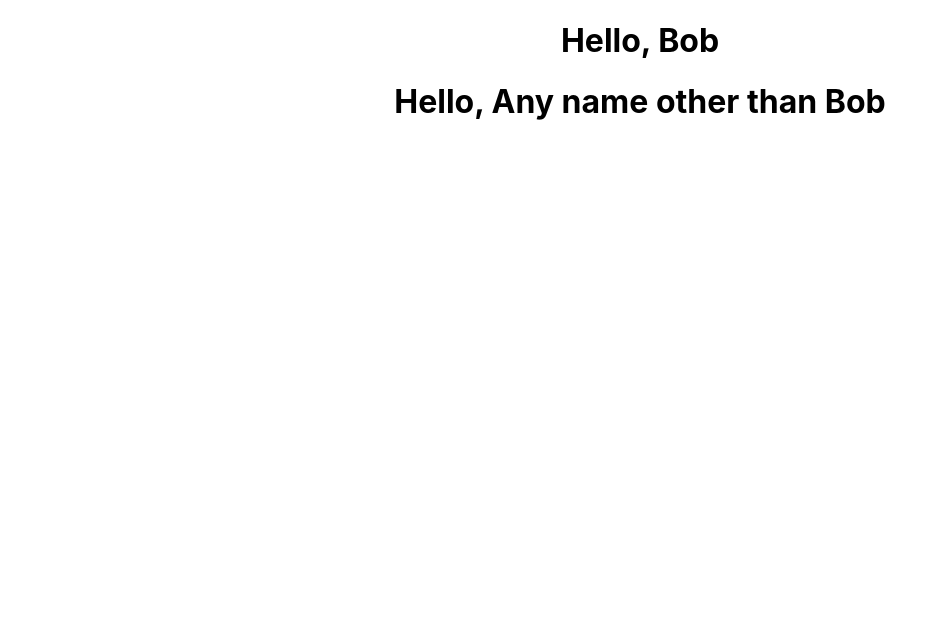
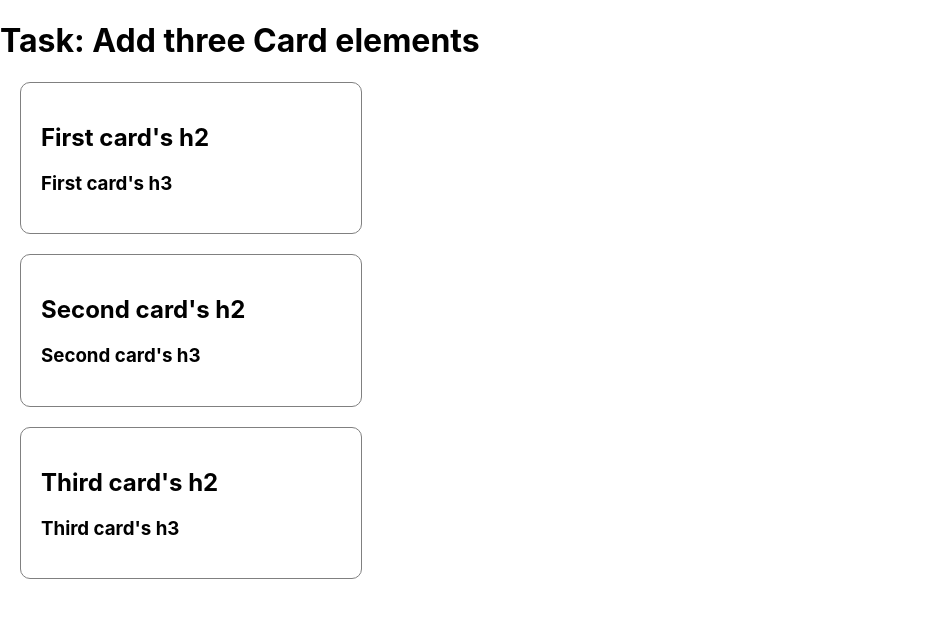
Before and after one commit to luxcode007/firstreactapp, a React (Create React App) app: page / in a window 1280 px wide. Shown: the top 618 px of the page, without its empty margins (0-947 px from the left). Built offline with nearby package versions, Linux system fonts and the light colour scheme.

Commit message:
multiple components

```diff
--- a/src/App.css
+++ b/src/App.css
@@ -1,6 +1,6 @@
-.App {
+/* .App {
   text-align: center;
-}
+} */
 
 .App-logo {
   height: 40vmin;
@@ -18,7 +18,7 @@
   min-height: 100vh;
   display: flex;
   flex-direction: column;
-  align-items: center;
+  /* align-items: center; */
   justify-content: center;
   font-size: calc(10px + 2vmin);
   color: white;
@@ -36,3 +36,11 @@
     transform: rotate(360deg);
   }
 }
+
+.card {
+  margin: 20px;
+  max-width: 300px;
+  border: 1px solid gray;
+  padding: 20px;
+  border-radius: 10px;
+}
--- a/src/App.js
+++ b/src/App.js
@@ -1,15 +1,15 @@
-import logo from './logo.svg';
-import './App.css';
-
-import Heading from './components/Heading';
+import "./App.css";
+import Card from './Card';
 
 function App() {
     return (
-    <div className="App">
-      <Heading firstName="Bob"/>
-      <Heading firstName="Any name other than Bob" />
-    </div>
-    );
-}
+      <div className="App">
+      <h1>Task: Add three Card elements</h1>
+      <Card h2="First card's h2" h3="First card's h3" />
+      <Card h2="Second card's h2" h3="Second card's h3" />
+      <Card h2="Third card's h2" h3="Third card's h3" />
+  </div>
+  );
+};
 
 export default App;
--- /dev/null
+++ b/src/Card.js
@@ -0,0 +1,10 @@
+function Card(props) {
+    return (
+        <div className="card">
+            <h2>{props.h2}</h2>
+            <h3>{props.h3}</h3>
+        </div>
+    );
+};
+
+export default Card;
```
